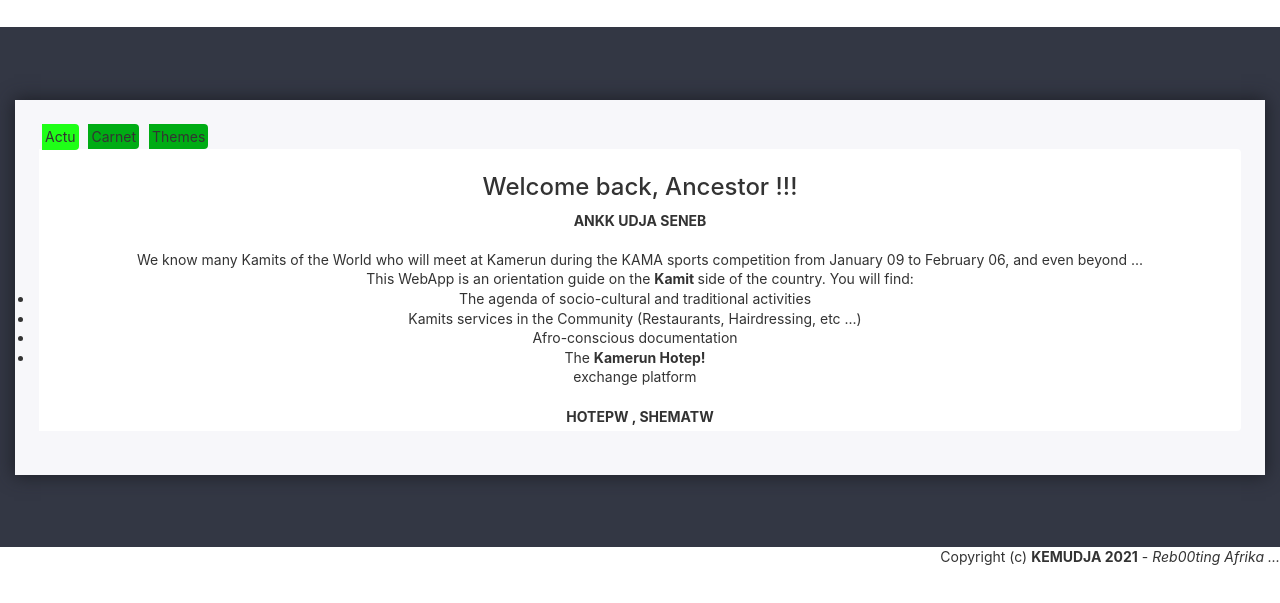
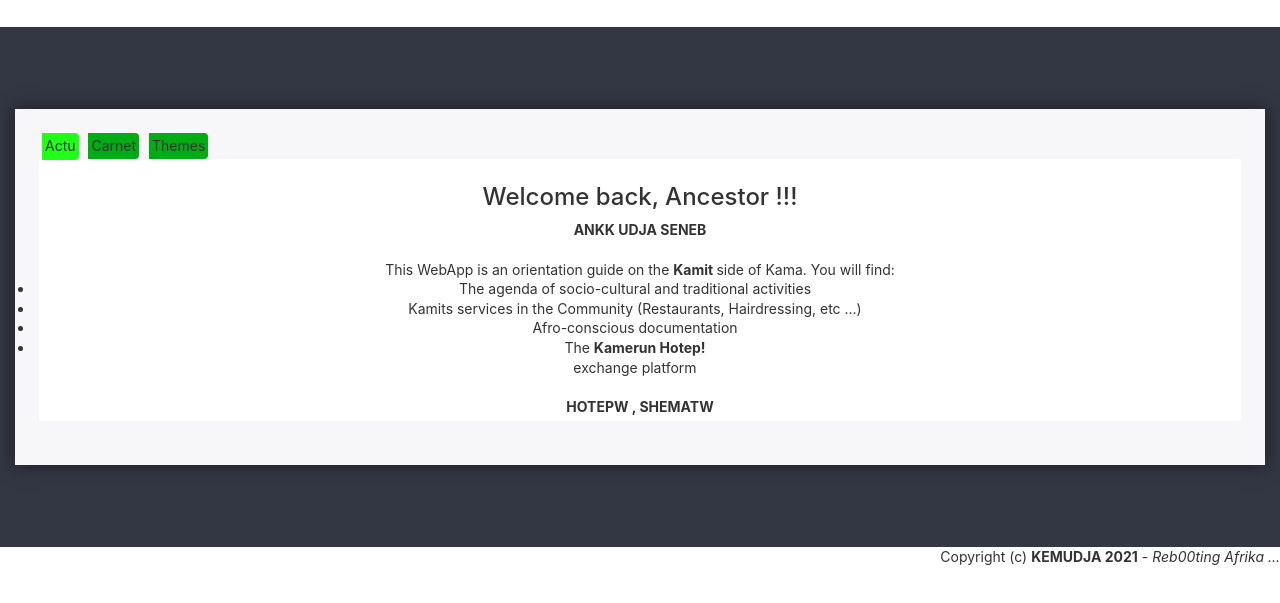
Before and after one commit to Djiadeu/Kem, a website: page public/index.html in a window 1280 px wide. Shown: the part 89-692 px from the top of the page. Drawn offline with Linux system fonts and the light colour scheme.

Commit message:
Update index.html

```diff
--- a/public/index.html
+++ b/public/index.html
@@ -114,8 +114,7 @@
 <div class="contenu_onglet" id="contenu_onglet_home">
                 <center><h3>Welcome back, Ancestor !!!</h3>
 			    <b>ANKK UDJA SENEB</b><br/><br/>
-We know many Kamits of the World who will meet at Kamerun during the KAMA sports competition from January 09 to February 06, and even beyond ... <br/>
-This WebApp is an orientation guide on the <b> Kamit </b> side of the country. You will find: <br />
+This WebApp is an orientation guide on the <b> Kamit </b> side of Kama. You will find: <br />
     <ul>
         <li> The agenda of socio-cultural and traditional activities </li>
         <li> Kamits services in the Community (Restaurants, Hairdressing, etc ...) </li>
@@ -124,6 +123,7 @@ This WebApp is an orientation guide on the <b> Kamit </b> side of the country. Y
     </ul>
     <br/><b> HOTEPW , SHEMATW </b><br/></center>
 </div>
+
 <div class="contenu_onglet" id="contenu_onglet_karn">
     <br/> What do you want ? <br/><br/>
 	<span class="onglet_0 onglet" id="onglet_restau" onclick="javascript:change_onglet('restau');">
@@ -136,6 +136,7 @@ This WebApp is an orientation guide on the <b> Kamit </b> side of the country. Y
 	<b><center>Enjoy...</center></b>  <br/> Clubs, Lounges, Excursions </span>
 	<br/>
 </div>
+
 <div class="contenu_onglet" id="contenu_onglet_theme">
     <br/> What do you want ? <br/><br/><br/>
     <center>
```
